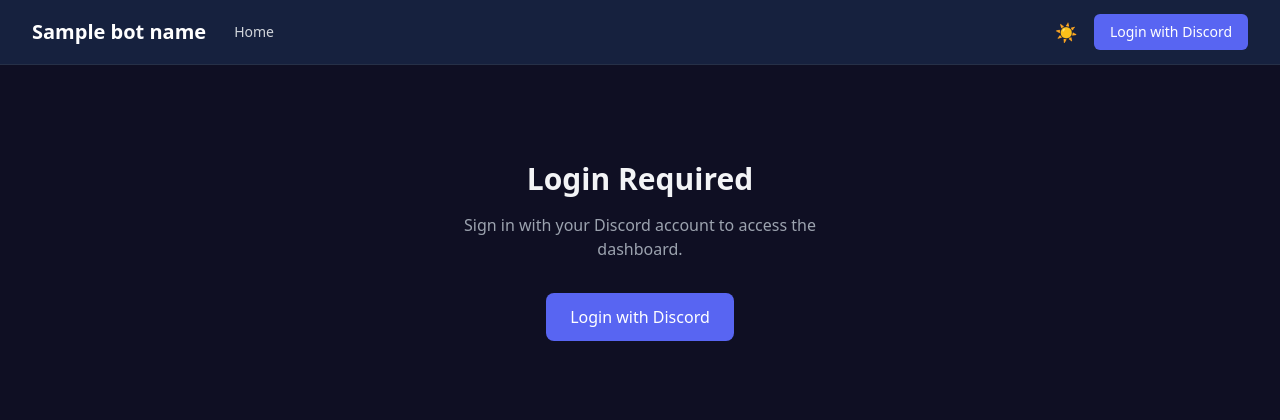
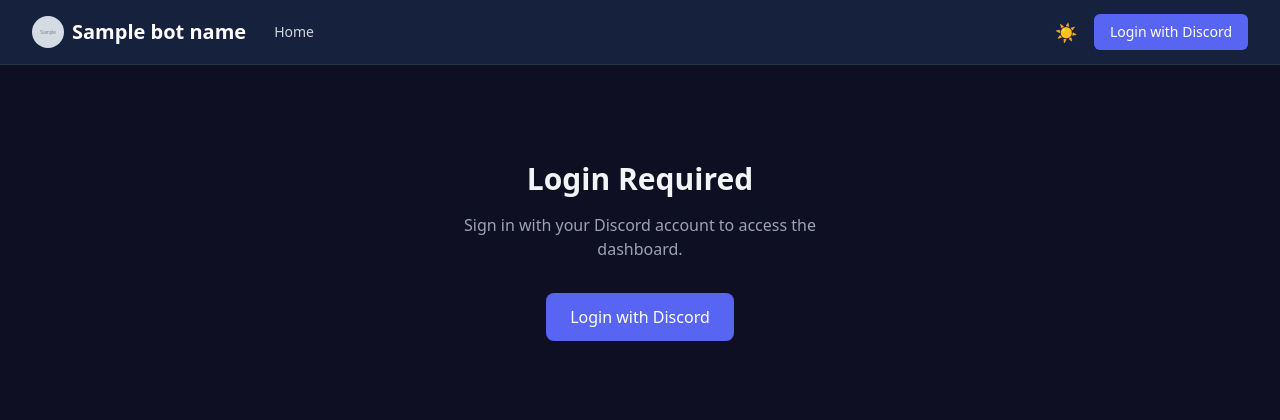
Before and after one commit to thesupporthero/Mercybot, a Python web app: template web/templates/auth/login.html in a window 1280 px wide. Shown: the top 420 px of the page. Run offline with Jinja, Linux system fonts and the light colour scheme; the template is opened without the code that fills it: most values are stand-ins (such as "Sample title", 1, 10 or a date in 2020); grey boxes marked "Sample" are stand-in pictures; some libraries are stand-ins or nearby versions.

Commit message:
Added bot logo!

```diff
--- a/web/__init__.py
+++ b/web/__init__.py
@@ -99,7 +99,13 @@
     from aiohttp_session import get_session
     session = await get_session(request)
 
+    bot = request.app.get('bot')
+    bot_avatar = None
+    if bot and bot.user:
+        bot_avatar = bot.user.display_avatar.with_size(128).url
+
     return {
         'user': session.get('user'),
         'bot_name': 'Mercybot',
+        'bot_avatar': bot_avatar,
     }
--- a/web/templates/base.html
+++ b/web/templates/base.html
@@ -77,8 +77,9 @@
         <div class="max-w-7xl mx-auto px-4 sm:px-6 lg:px-8">
             <div class="flex items-center justify-between h-16">
                 <div class="flex items-center space-x-4">
-                    <a href="/" class="text-xl font-bold text-white hover:text-discord-blurple transition">
-                        {{ bot_name }}
+                    <a href="/" class="flex items-center space-x-2 text-xl font-bold text-white hover:text-discord-blurple transition">
+                        {% if bot_avatar %}<img src="{{ bot_avatar }}" alt="" class="w-8 h-8 rounded-full">{% endif %}
+                        <span>{{ bot_name }}</span>
                     </a>
                     <div class="hidden sm:flex space-x-2">
                         <a href="/" class="px-3 py-2 rounded-md text-sm text-gray-300 hover:text-white hover:bg-gray-700/50 transition">Home</a>
```
